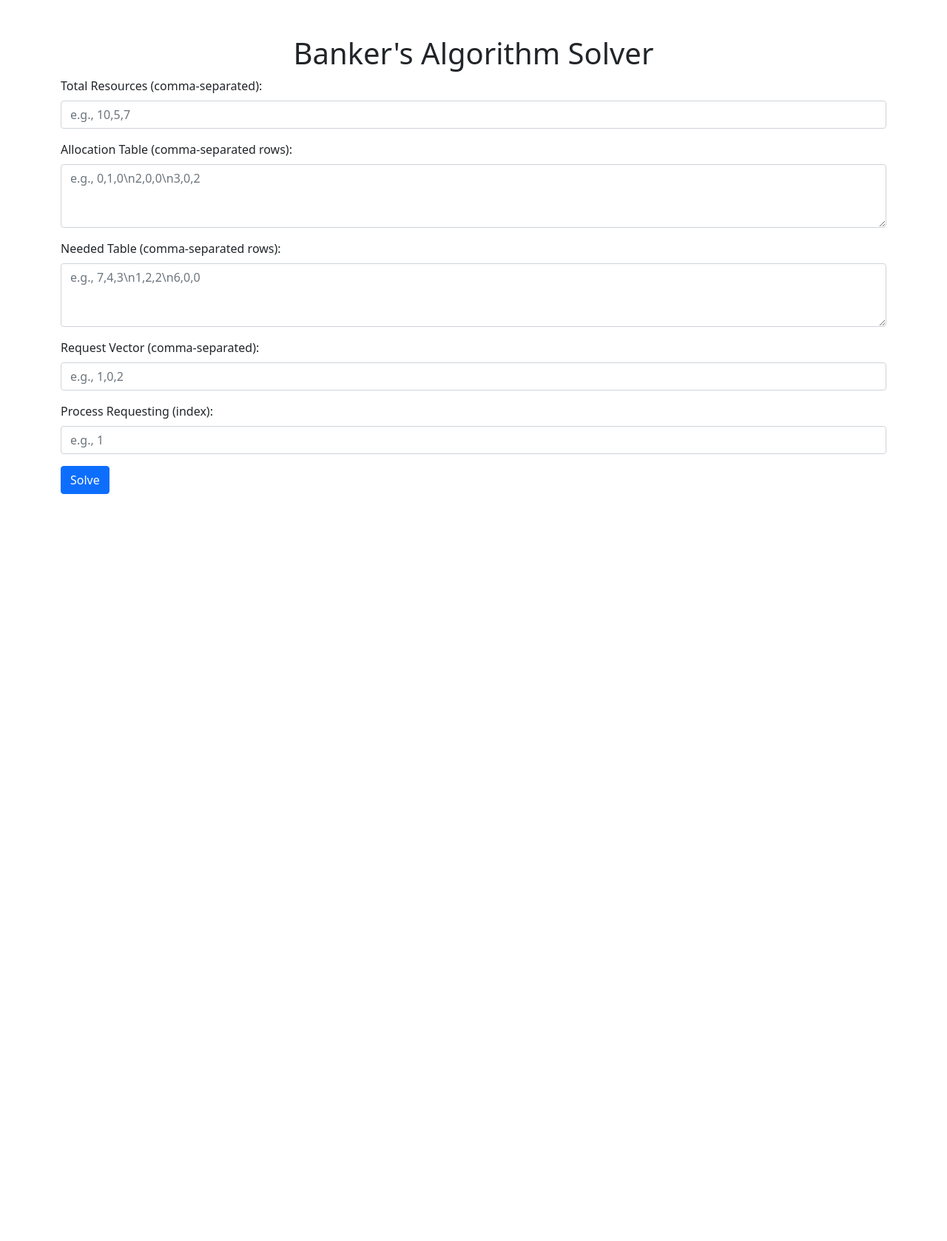
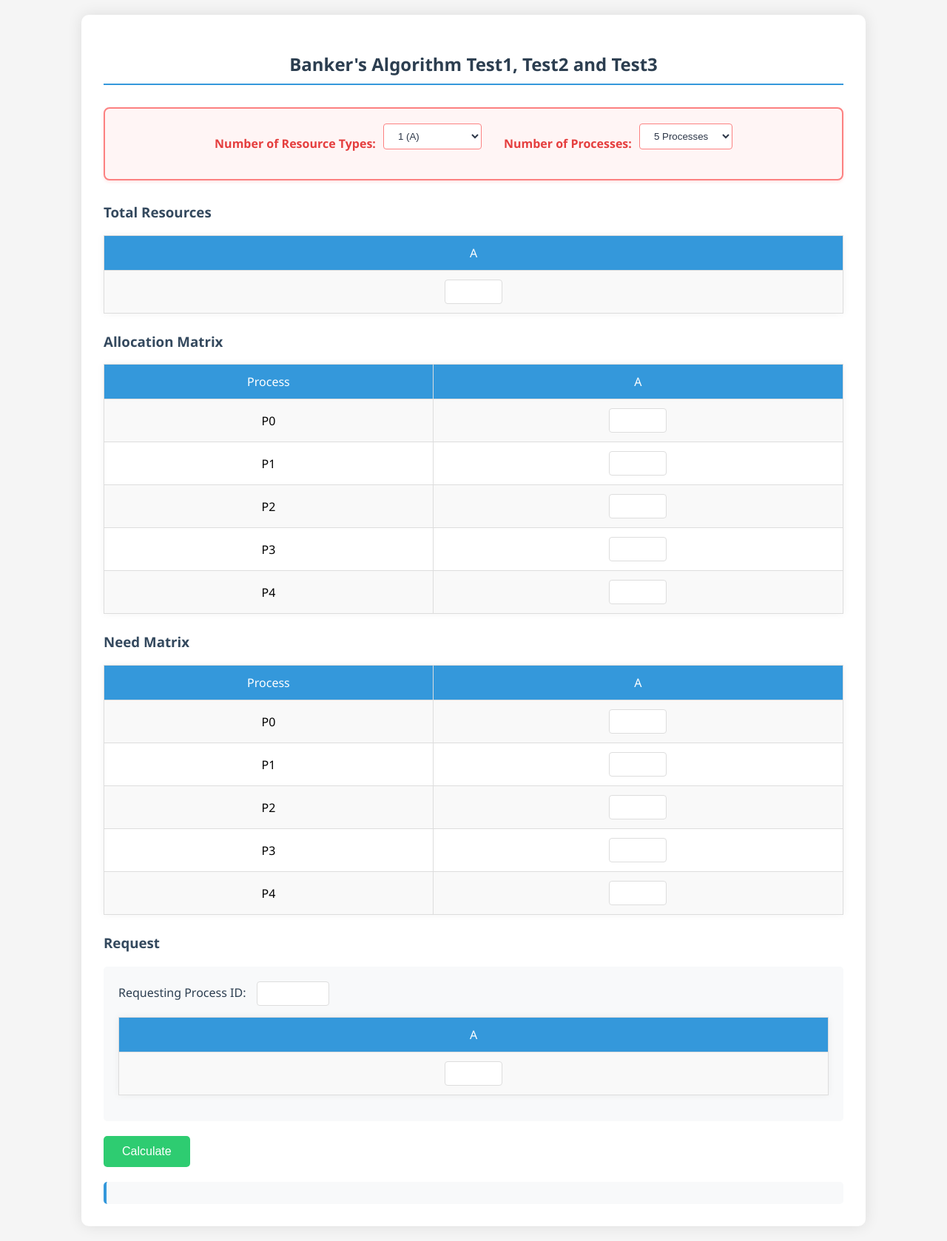
Before and after one commit to AMR-aa1405465/bankers-solver, a Flask app: page / in a window 1280 px wide. Shown: the whole page at 74% size. Before the commit the page ends 668 px from the top, so only its background shows below. Run offline with Flask 3, Linux system fonts and the light colour scheme; some libraries are stand-ins or nearby versions.

Commit message:
more flexible table

```diff
--- a/templates/index.html
+++ b/templates/index.html
@@ -1,97 +1,337 @@
 <!DOCTYPE html>
-<html lang="en">
+<html>
 <head>
-    <meta charset="UTF-8">
-    <meta name="viewport" content="width=device-width, initial-scale=1.0">
-    <title>Banker's Algorithm Solver</title>
-    <link rel="stylesheet" href="https://cdnjs.cloudflare.com/ajax/libs/bootstrap/5.1.3/css/bootstrap.min.css">
+    <title>Banker's Algorithm</title>
+    <style>
+        body {
+            font-family: 'Segoe UI', Tahoma, Geneva, Verdana, sans-serif;
+            background-color: #f5f5f5;
+            margin: 0;
+            padding: 20px;
+        }
+
+        .container {
+            max-width: 1000px;
+            margin: 0 auto;
+            background-color: white;
+            padding: 30px;
+            border-radius: 10px;
+            box-shadow: 0 0 20px rgba(0,0,0,0.1);
+        }
+
+        h2 {
+            color: #2c3e50;
+            text-align: center;
+            margin-bottom: 30px;
+            border-bottom: 2px solid #3498db;
+            padding-bottom: 10px;
+        }
+
+        h3 {
+            color: #34495e;
+            margin-top: 25px;
+        }
+
+        table {
+            margin: 15px 0;
+            border-collapse: collapse;
+            width: 100%;
+            background-color: white;
+            box-shadow: 0 0 10px rgba(0,0,0,0.05);
+        }
+
+        th, td {
+            border: 1px solid #ddd;
+            padding: 12px;
+            text-align: center;
+        }
+
+        th {
+            background-color: #3498db;
+            color: white;
+            font-weight: 500;
+        }
+
+        tr:nth-child(even) {
+            background-color: #f9f9f9;
+        }
+
+        input[type="number"] {
+            width: 60px;
+            padding: 8px;
+            border: 1px solid #ddd;
+            border-radius: 4px;
+            text-align: center;
+        }
+
+        select {
+            padding: 8px 15px;
+            border: 1px solid #ddd;
+            border-radius: 4px;
+            background-color: white;
+            cursor: pointer;
+            margin-bottom: 20px;
+        }
+
+        button {
+            background-color: #2ecc71;
+            color: white;
+            padding: 12px 25px;
+            border: none;
+            border-radius: 5px;
+            cursor: pointer;
+            font-size: 16px;
+            margin-top: 20px;
+            transition: background-color 0.3s;
+        }
+
+        button:hover {
+            background-color: #27ae60;
+        }
+
+        .table-container {
+            margin-top: 30px;
+        }
+
+        #result {
+            margin-top: 20px;
+            padding: 15px;
+            border-radius: 5px;
+            background-color: #f8f9fa;
+            border-left: 4px solid #3498db;
+        }
+
+        #requestContainer {
+            background-color: #f8f9fa;
+            padding: 20px;
+            border-radius: 5px;
+            margin-top: 20px;
+        }
+
+        #processId {
+            width: 80px;
+            margin-left: 10px;
+            margin-right: 20px;
+        }
+
+        label {
+            color: #2c3e50;
+            font-weight: 500;
+        }
+
+        /* Responsive design */
+        @media (max-width: 768px) {
+            .container {
+                padding: 15px;
+            }
+
+            input[type="number"] {
+                width: 50px;
+                padding: 6px;
+            }
+
+            th, td {
+                padding: 8px;
+            }
+        }
+
+        .controls-container {
+            background-color: #fff5f5;
+            border: 2px solid #fc8181;
+            border-radius: 8px;
+            padding: 20px;
+            margin-bottom: 30px;
+            display: flex;
+            align-items: center;
+            justify-content: center;
+            gap: 30px;
+            box-shadow: 0 2px 4px rgba(252, 129, 129, 0.2);
+        }
+
+        .control-group {
+            display: flex;
+            align-items: center;
+            gap: 10px;
+        }
+
+        .control-group label {
+            color: #e53e3e;
+            font-weight: 600;
+            white-space: nowrap;
+        }
+
+        .control-group select {
+            padding: 8px 15px;
+            border: 1px solid #fc8181;
+            border-radius: 4px;
+            background-color: white;
+            color: #2d3748;
+            cursor: pointer;
+            transition: all 0.3s ease;
+        }
+
+        .control-group select:hover {
+            border-color: #e53e3e;
+        }
+
+        .control-group select:focus {
+            outline: none;
+            border-color: #e53e3e;
+            box-shadow: 0 0 0 3px rgba(229, 62, 62, 0.1);
+        }
+    </style>
 </head>
 <body>
-    <div class="container mt-5">
-        <h1 class="text-center">Banker's Algorithm Solver</h1>
-        <form id="bankers-form">
-            <div class="mb-3">
-                <label for="all-res" class="form-label">Total Resources (comma-separated):</label>
-                <input type="text" class="form-control" id="all-res" placeholder="e.g., 10,5,7">
+    <div class="container">
+        <h2>Banker's Algorithm Test1, Test2 and Test3</h2>
+
+        <div class="controls-container">
+            <div class="control-group">
+                <label for="resourceCount">Number of Resource Types:</label>
+                <select id="resourceCount" onchange="generateTables()">
+                    <option value="1">1 (A)</option>
+                    <option value="2">2 (A,B)</option>
+                    <option value="3">3 (A,B,C)</option>
+                    <option value="4">4 (A,B,C,D)</option>
+                    <option value="5">5 (A,B,C,D,E)</option>
+                </select>
             </div>
-            <div class="mb-3">
-                <label for="allocation" class="form-label">Allocation Table (comma-separated rows):</label>
-                <textarea class="form-control" id="allocation" rows="3" placeholder="e.g., 0,1,0\n2,0,0\n3,0,2"></textarea>
+
+            <div class="control-group">
+                <label for="processCount">Number of Processes:</label>
+                <select id="processCount" onchange="generateTables()">
+                    <option value="2">2 Processes</option>
+                    <option value="3">3 Processes</option>
+                    <option value="4">4 Processes</option>
+                    <option value="5" selected>5 Processes</option>
+                    <option value="6">6 Processes</option>
+                </select>
             </div>
-            <div class="mb-3">
-                <label for="needed" class="form-label">Needed Table (comma-separated rows):</label>
-                <textarea class="form-control" id="needed" rows="3" placeholder="e.g., 7,4,3\n1,2,2\n6,0,0"></textarea>
+        </div>
+
+        <div class="table-container">
+            <h3>Total Resources</h3>
+            <table id="totalResources"></table>
+
+            <h3>Allocation Matrix</h3>
+            <table id="allocation"></table>
+
+            <h3>Need Matrix</h3>
+            <table id="needed"></table>
+
+            <h3>Request</h3>
+            <div id="requestContainer">
+                <label for="processId">Requesting Process ID:</label>
+                <input type="number" id="processId" min="0" required>
+                <table id="request"></table>
             </div>
-            <div class="mb-3">
-                <label for="request" class="form-label">Request Vector (comma-separated):</label>
-                <input type="text" class="form-control" id="request" placeholder="e.g., 1,0,2">
-            </div>
-            <div class="mb-3">
-                <label for="process-requesting" class="form-label">Process Requesting (index):</label>
-                <input type="number" class="form-control" id="process-requesting" placeholder="e.g., 1">
-            </div>
-            <button type="submit" class="btn btn-primary">Solve</button>
-        </form>
-        <div class="mt-4" id="result"></div>
+
+            <button onclick="calculateBankers()">Calculate</button>
+        </div>
+
+        <div id="result"></div>
     </div>
 
-    <script src="https://cdnjs.cloudflare.com/ajax/libs/jquery/3.6.0/jquery.min.js"></script>
     <script>
-        $(document).ready(function() {
-            $('#bankers-form').on('submit', function(e) {
-                e.preventDefault();
+        function generateTables() {
+            const resourceCount = parseInt(document.getElementById('resourceCount').value);
+            const processCount = parseInt(document.getElementById('processCount').value);
+            const headers = Array.from({length: resourceCount}, (_, i) => String.fromCharCode(65 + i));
 
-                // Validate inputs before sending
-                if (!$('#all-res').val() || !$('#allocation').val() || !$('#needed').val() ||
-                    !$('#request').val() || !$('#process-requesting').val()) {
-                    $('#result').html(
-                        `<div class="alert alert-danger">Please fill in all fields</div>`
-                    );
-                    return;
+            // Generate Total Resources table
+            let totalHtml = '<tr>';
+            headers.forEach(header => {
+                totalHtml += `<th>${header}</th>`;
+            });
+            totalHtml += '</tr><tr>';
+            headers.forEach(() => {
+                totalHtml += '<td><input type="number" min="0" required></td>';
+            });
+            totalHtml += '</tr>';
+            document.getElementById('totalResources').innerHTML = totalHtml;
+
+            // Generate Allocation and Need tables
+            ['allocation', 'needed'].forEach(tableId => {
+                let html = '<tr><th>Process</th>';
+                headers.forEach(header => {
+                    html += `<th>${header}</th>`;
+                });
+                html += '</tr>';
+
+                // Add the specified number of processes
+                for(let i = 0; i < processCount; i++) {
+                    html += `<tr><td>P${i}</td>`;
+                    headers.forEach(() => {
+                        html += '<td><input type="number" min="0" required></td>';
+                    });
+                    html += '</tr>';
                 }
+                document.getElementById(tableId).innerHTML = html;
+            });
 
-                const allRes = $('#all-res').val().split(',').map(Number);
-                const allocation = $('#allocation').val().trim().split('\n').map(row => row.split(',').map(Number));
-                const needed = $('#needed').val().trim().split('\n').map(row => row.split(',').map(Number));
-                const request = $('#request').val().split(',').map(Number);
-                const processRequesting = parseInt($('#process-requesting').val(), 10);
+            // Generate Request table
+            let requestHtml = '<tr>';
+            headers.forEach(header => {
+                requestHtml += `<th>${header}</th>`;
+            });
+            requestHtml += '</tr><tr>';
+            headers.forEach(() => {
+                requestHtml += '<td><input type="number" min="0" required></td>';
+            });
+            requestHtml += '</tr>';
+            document.getElementById('request').innerHTML = requestHtml;
 
-                $.ajax({
-                    url: '/solve',
-                    method: 'POST',
-                    contentType: 'application/json',
-                    data: JSON.stringify({
-                        all_res: allRes,
-                        allocation: allocation,
-                        needed: needed,
-                        request: request,
-                        process_requesting: processRequesting
-                    }),
-                    success: function(response) {
-                        if (response && typeof response.result !== 'undefined') {
-                            $('#result').html(
-                                `<div class="alert alert-${response.result ? 'success' : 'danger'}">
-                                    ${response.message || 'Operation completed'}
-                                </div>`
-                            );
-                        } else {
-                            $('#result').html(
-                                `<div class="alert alert-danger">Invalid response from server</div>`
-                            );
-                        }
-                    },
-                    error: function(xhr, status, error) {
-                        let errorMessage = 'An error occurred';
-                        if (xhr.responseJSON && xhr.responseJSON.error) {
-                            errorMessage = xhr.responseJSON.error;
-                        }
-                        $('#result').html(
-                            `<div class="alert alert-danger">Error: ${errorMessage}</div>`
-                        );
-                    }
-                });
+            // Update the max value for processId input
+            document.getElementById('processId').max = processCount - 1;
+        }
+
+        function getTableData(tableId) {
+            const table = document.getElementById(tableId);
+            const rows = table.getElementsByTagName('tr');
+            const data = [];
+
+            // Skip header row for allocation and needed tables
+            const startRow = (tableId === 'totalResources' || tableId === 'request') ? 1 : 1;
+
+            for(let i = startRow; i < rows.length; i++) {
+                const inputs = rows[i].getElementsByTagName('input');
+                const rowData = Array.from(inputs).map(input => parseInt(input.value) || 0);
+                if(tableId === 'totalResources' || tableId === 'request') {
+                    return rowData;
+                }
+                data.push(rowData);
+            }
+            return data;
+        }
+
+        function calculateBankers() {
+            const data = {
+                all_res: getTableData('totalResources'),
+                allocation: getTableData('allocation'),
+                needed: getTableData('needed'),
+                request: getTableData('request'),
+                process_requesting: parseInt(document.getElementById('processId').value)
+            };
+
+            fetch('/solve', {
+                method: 'POST',
+                headers: {
+                    'Content-Type': 'application/json',
+                },
+                body: JSON.stringify(data)
+            })
+            .then(response => response.json())
+            .then(data => {
+                document.getElementById('result').innerHTML = data.message;
+            })
+            .catch((error) => {
+                console.error('Error:', error);
+                document.getElementById('result').innerHTML = 'Error occurred while calculating';
             });
-        });
+        }
+
+        // Generate tables on page load
+        window.onload = generateTables;
     </script>
 </body>
 </html>
```
